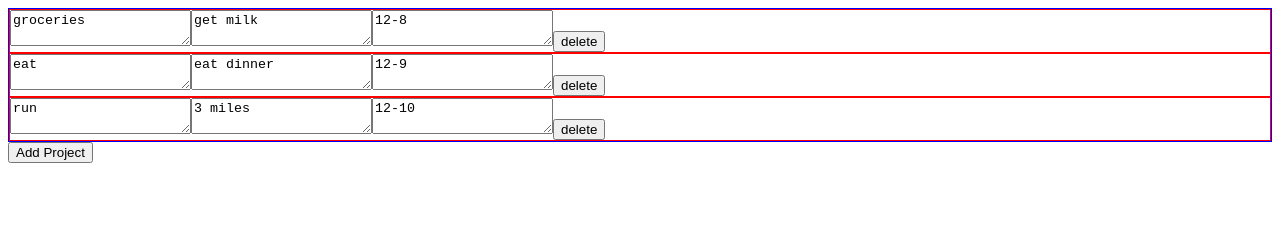
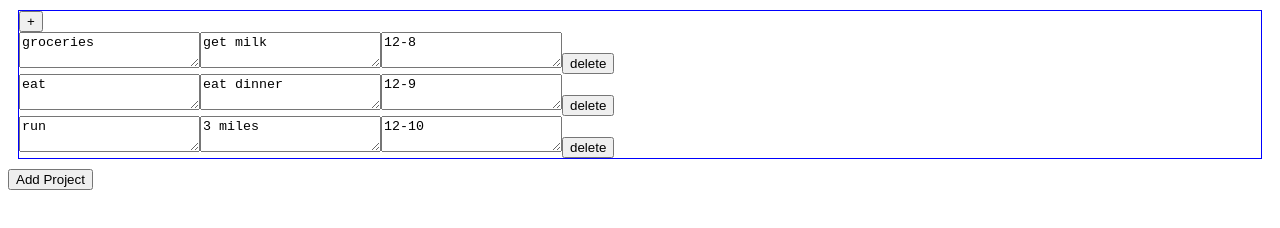
Before and after one commit to SamWeedon/to-do-list, a website built with webpack: page dist/index.html in a window 1280 px wide. Built offline with nearby package versions, Linux system fonts and the light colour scheme.

Commit message:
Add todo adding functionality

```diff
--- a/src/index.js
+++ b/src/index.js
@@ -30,6 +30,13 @@ function loadDOM() {
         const projectBox = document.createElement('div');
         projectBox.classList.add('projectBox');
         document.body.appendChild(projectBox);
+        const addTodoButton = document.createElement('button');
+        addTodoButton.textContent = '+';
+        addTodoButton.addEventListener('click', function() {
+            project.unshift(ToDo('','','',''));
+            loadDOM();
+        })
+        projectBox.appendChild(addTodoButton);
 
         for (let todo of project) {
             const todoBox = document.createElement('div');
--- a/src/style.css
+++ b/src/style.css
@@ -1,7 +1,8 @@
 .projectBox {
     border: 1px solid blue;
+    margin: 10px;
 }
 
 .todoBox {
-    border: 1px solid red;
+
 }
```
Also changed, not shown: dist/main.js.
